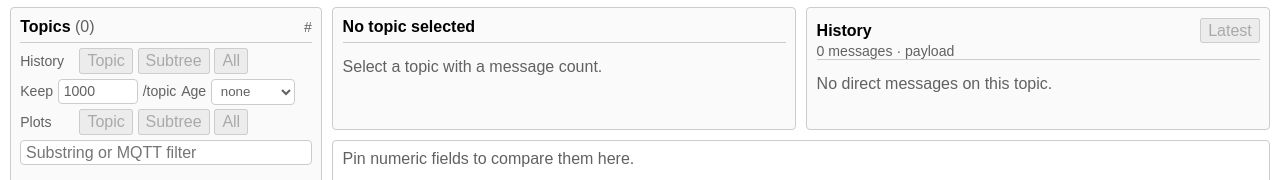
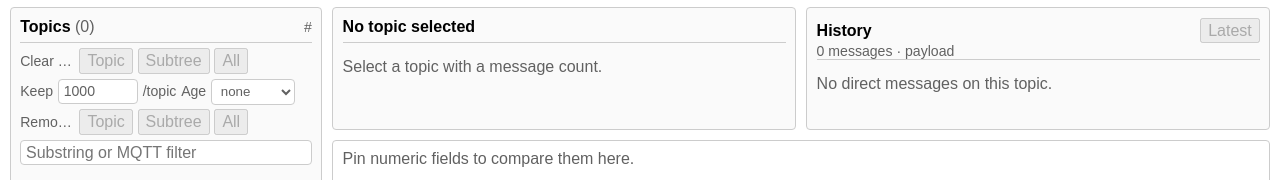
Before and after one commit to quartiq/mqtt-telemetry, a Svelte app: page / in a window 1280 px wide. Shown: the part 282-462 px from the top of the page. Built offline with nearby package versions, Linux system fonts and the light colour scheme.

Commit message:
Clarify destructive topic actions

```diff
--- a/src/App.svelte
+++ b/src/App.svelte
@@ -1217,7 +1217,7 @@
       <div class="topic-action-groups">
         <div class="topic-policy-group">
           <div class="topic-actions">
-            <span class="meta">History</span>
+            <span class="meta">Clear history</span>
             <button
               disabled={!currentHistory.length}
               title="Clear local history for the selected topic only. Broker-retained messages are unchanged."
@@ -1246,7 +1246,7 @@
         </div>
         <div class="topic-policy-group">
           <div class="topic-actions">
-            <span class="meta">Plots</span>
+            <span class="meta">Remove plots</span>
             <button
               disabled={!selectedTopicPlotCount}
               title="Remove plots for the selected topic"
```
